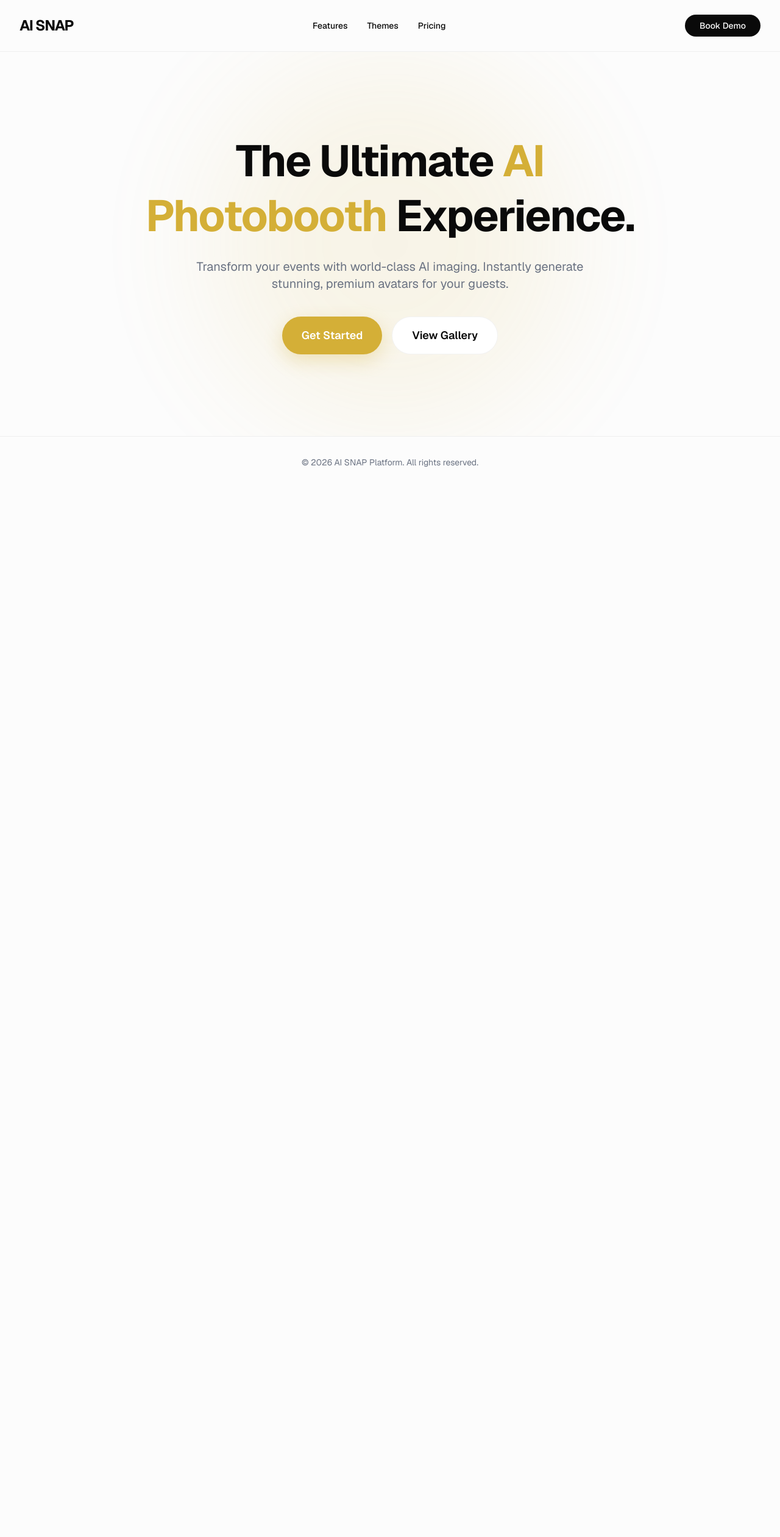
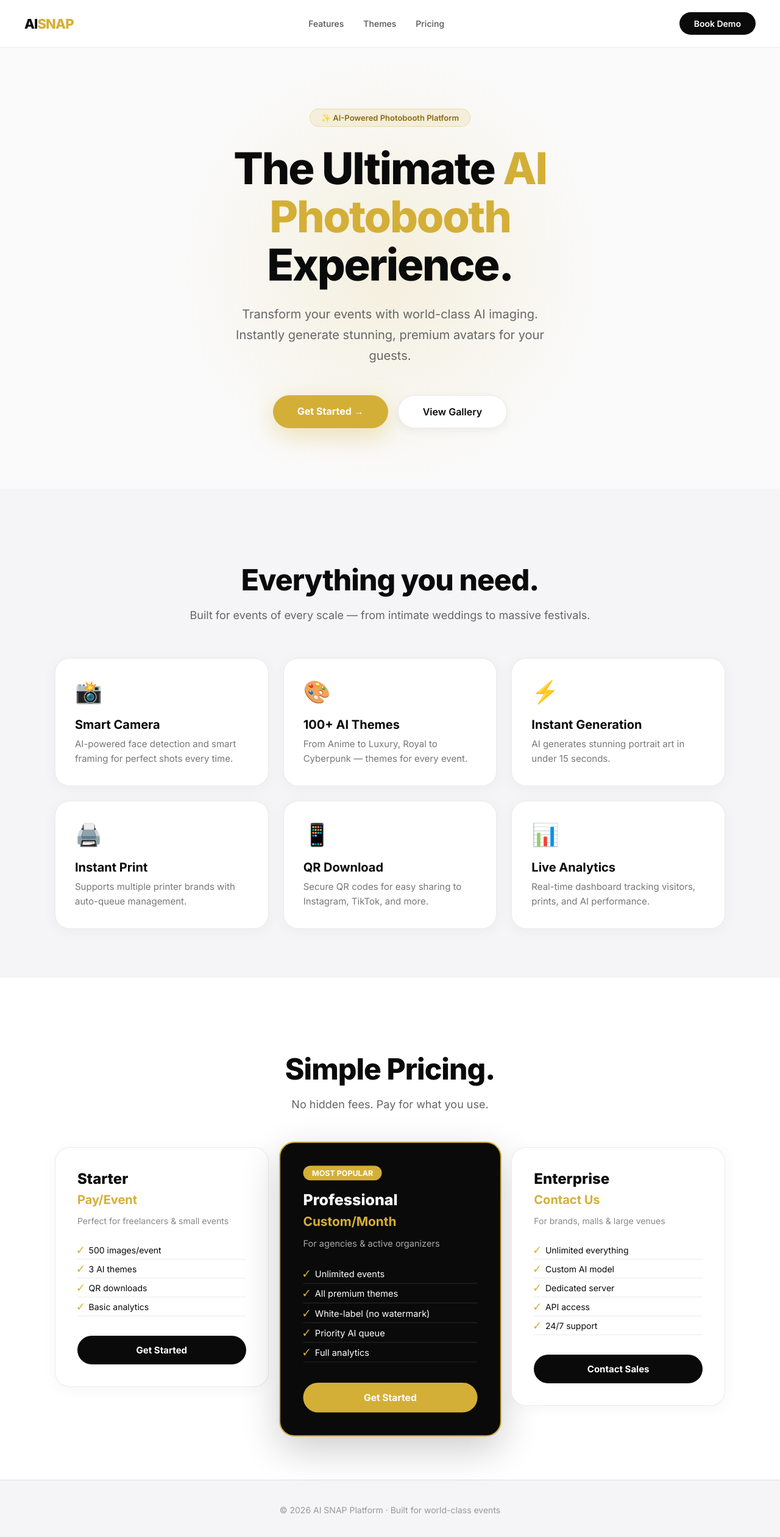
Before and after one commit to Azelruz/ai-snapshotSN, a Next.js app: page / in a window 1280 px wide. Shown: the top 2520 px of the page at 61% size. Before the commit the page ends 800 px from the top, so only its background shows below. Built offline with nearby package versions, Linux system fonts and the light colour scheme.

Commit message:
style: apply guaranteed inline styles to page and layout

```diff
--- a/src/app/layout.tsx
+++ b/src/app/layout.tsx
@@ -1,33 +1,25 @@
 import type { Metadata } from "next";
-import { Geist, Geist_Mono } from "next/font/google";
-import "./globals.css";
+import { Inter } from "next/font/google";
 
-const geistSans = Geist({
-  variable: "--font-geist-sans",
+const inter = Inter({
   subsets: ["latin"],
-});
-
-const geistMono = Geist_Mono({
-  variable: "--font-geist-mono",
-  subsets: ["latin"],
+  weight: ["300", "400", "500", "600", "700", "800"],
 });
 
 export const metadata: Metadata = {
-  title: "Create Next App",
-  description: "Generated by create next app",
+  title: "AI SNAP – The Ultimate AI Photobooth Platform",
+  description:
+    "Transform your events with world-class AI imaging. Instantly generate stunning, premium avatars for your guests.",
 };
 
 export default function RootLayout({
   children,
-}: Readonly<{
-  children: React.ReactNode;
-}>) {
+}: Readonly<{ children: React.ReactNode }>) {
   return (
-    <html
-      lang="en"
-      className={`${geistSans.variable} ${geistMono.variable} h-full antialiased`}
-    >
-      <body className="min-h-full flex flex-col">{children}</body>
+    <html lang="th" className={inter.className}>
+      <body style={{ margin: 0, padding: 0, background: "#fafafa", color: "#0a0a0a" }}>
+        {children}
+      </body>
     </html>
   );
 }
--- a/src/app/page.tsx
+++ b/src/app/page.tsx
@@ -1,44 +1,201 @@
 export default function Home() {
+  const gold = "#D4AF37";
+  const goldLight = "rgba(212,175,55,0.12)";
+  const darkBg = "#0a0a0a";
+  const softGray = "#f5f5f7";
+  const borderColor = "rgba(0,0,0,0.08)";
+
   return (
-    <div className="min-h-screen bg-background text-foreground flex flex-col">
+    <div style={{ minHeight: "100vh", display: "flex", flexDirection: "column", fontFamily: "Inter, sans-serif", background: "#fafafa" }}>
+
       {/* Navigation */}
-      <header className="w-full py-6 px-8 flex justify-between items-center border-b border-border-color">
-        <div className="font-bold text-2xl tracking-tighter">AI SNAP</div>
-        <nav className="hidden md:flex gap-8 text-sm font-medium">
-          <a href="#features" className="hover:text-gold transition-colors">Features</a>
-          <a href="#themes" className="hover:text-gold transition-colors">Themes</a>
-          <a href="#pricing" className="hover:text-gold transition-colors">Pricing</a>
+      <header style={{
+        width: "100%", padding: "20px 40px", display: "flex",
+        justifyContent: "space-between", alignItems: "center",
+        borderBottom: `1px solid ${borderColor}`, background: "rgba(255,255,255,0.85)",
+        backdropFilter: "blur(12px)", position: "sticky", top: 0, zIndex: 100,
+        boxSizing: "border-box",
+      }}>
+        <div style={{ fontWeight: 800, fontSize: 22, letterSpacing: "-0.04em", color: darkBg }}>
+          AI<span style={{ color: gold }}>SNAP</span>
+        </div>
+        <nav style={{ display: "flex", gap: 32, fontSize: 14, fontWeight: 500, color: "#555" }}>
+          {["Features", "Themes", "Pricing"].map(item => (
+            <a key={item} href={`#${item.toLowerCase()}`}
+              style={{ color: "#555", textDecoration: "none", transition: "color 0.2s" }}
+              onMouseEnter={e => (e.currentTarget.style.color = gold)}
+              onMouseLeave={e => (e.currentTarget.style.color = "#555")}>
+              {item}
+            </a>
+          ))}
         </nav>
-        <button className="bg-foreground text-background px-6 py-2 rounded-full text-sm font-medium hover:bg-gold hover:text-white transition-all transform hover:scale-95">
+        <a href="#demo" style={{
+          background: darkBg, color: "#fff", padding: "10px 24px",
+          borderRadius: 50, fontSize: 14, fontWeight: 600, textDecoration: "none",
+          transition: "background 0.2s, transform 0.1s",
+        }}
+          onMouseEnter={e => { e.currentTarget.style.background = gold; e.currentTarget.style.transform = "scale(0.97)"; }}
+          onMouseLeave={e => { e.currentTarget.style.background = darkBg; e.currentTarget.style.transform = "scale(1)"; }}>
           Book Demo
-        </button>
+        </a>
       </header>
 
       {/* Hero Section */}
-      <main className="flex-1 flex flex-col items-center justify-center text-center px-4 py-24 relative overflow-hidden">
-        {/* Glow Effect */}
-        <div className="absolute top-1/2 left-1/2 -translate-x-1/2 -translate-y-1/2 w-[600px] h-[600px] bg-gold opacity-10 rounded-full blur-[100px] pointer-events-none"></div>
+      <main style={{ flex: 1, display: "flex", flexDirection: "column", alignItems: "center", justifyContent: "center", textAlign: "center", padding: "100px 24px", position: "relative", overflow: "hidden" }}>
+        {/* Glow */}
+        <div style={{
+          position: "absolute", top: "50%", left: "50%",
+          transform: "translate(-50%, -50%)",
+          width: 700, height: 700,
+          background: `radial-gradient(circle, rgba(212,175,55,0.15) 0%, transparent 70%)`,
+          pointerEvents: "none", borderRadius: "50%",
+        }} />
 
-        <h1 className="text-5xl md:text-7xl font-bold tracking-tight max-w-4xl leading-tight mb-6 z-10">
-          The Ultimate <span className="text-gold">AI Photobooth</span> Experience.
+        {/* Badge */}
+        <div style={{
+          display: "inline-flex", alignItems: "center", gap: 8,
+          background: goldLight, border: `1px solid rgba(212,175,55,0.3)`,
+          borderRadius: 50, padding: "6px 18px", fontSize: 13, fontWeight: 600,
+          color: "#8B6914", marginBottom: 28, zIndex: 1,
+        }}>
+          ✨ AI-Powered Photobooth Platform
+        </div>
+
+        {/* H1 */}
+        <h1 style={{
+          fontSize: "clamp(36px, 6vw, 72px)", fontWeight: 800,
+          lineHeight: 1.1, letterSpacing: "-0.03em", maxWidth: 800,
+          color: darkBg, margin: "0 0 24px", zIndex: 1,
+        }}>
+          The Ultimate{" "}
+          <span style={{ color: gold }}>AI Photobooth</span>
+          {" "}Experience.
         </h1>
-        <p className="text-lg md:text-xl text-gray-500 max-w-2xl mb-10 z-10">
+
+        {/* Subtitle */}
+        <p style={{
+          fontSize: "clamp(16px, 2vw, 20px)", color: "#666", maxWidth: 560,
+          lineHeight: 1.7, margin: "0 0 48px", fontWeight: 400, zIndex: 1,
+        }}>
           Transform your events with world-class AI imaging. Instantly generate stunning, premium avatars for your guests.
         </p>
 
-        <div className="flex gap-4 z-10">
-          <button className="bg-gold text-white px-8 py-4 rounded-full text-lg font-semibold hover:bg-gold-hover shadow-[0_10px_30px_rgba(212,175,55,0.3)] transition-all transform hover:scale-95">
-            Get Started
-          </button>
-          <button className="bg-surface text-foreground border border-border-color px-8 py-4 rounded-full text-lg font-semibold hover:bg-soft-gray transition-all transform hover:scale-95">
+        {/* CTA Buttons */}
+        <div style={{ display: "flex", gap: 16, flexWrap: "wrap", justifyContent: "center", zIndex: 1 }}>
+          <a href="#start" style={{
+            background: gold, color: "#fff", padding: "16px 40px",
+            borderRadius: 50, fontSize: 16, fontWeight: 700, textDecoration: "none",
+            boxShadow: "0 12px 40px rgba(212,175,55,0.35)",
+            transition: "transform 0.15s, box-shadow 0.15s",
+          }}
+            onMouseEnter={e => { e.currentTarget.style.transform = "scale(0.97)"; e.currentTarget.style.boxShadow = "0 6px 20px rgba(212,175,55,0.3)"; }}
+            onMouseLeave={e => { e.currentTarget.style.transform = "scale(1)"; e.currentTarget.style.boxShadow = "0 12px 40px rgba(212,175,55,0.35)"; }}>
+            Get Started →
+          </a>
+          <a href="#gallery" style={{
+            background: "#fff", color: darkBg, padding: "16px 40px",
+            borderRadius: 50, fontSize: 16, fontWeight: 600, textDecoration: "none",
+            border: `1px solid ${borderColor}`, boxShadow: "0 4px 16px rgba(0,0,0,0.06)",
+            transition: "transform 0.15s",
+          }}
+            onMouseEnter={e => e.currentTarget.style.transform = "scale(0.97)"}
+            onMouseLeave={e => e.currentTarget.style.transform = "scale(1)"}>
             View Gallery
-          </button>
+          </a>
         </div>
       </main>
 
+      {/* Features Section */}
+      <section id="features" style={{ padding: "80px 40px", background: softGray }}>
+        <div style={{ maxWidth: 1100, margin: "0 auto" }}>
+          <h2 style={{ textAlign: "center", fontSize: "clamp(28px, 4vw, 48px)", fontWeight: 800, letterSpacing: "-0.02em", marginBottom: 16, color: darkBg }}>
+            Everything you need.
+          </h2>
+          <p style={{ textAlign: "center", color: "#666", fontSize: 18, marginBottom: 60 }}>
+            Built for events of every scale — from intimate weddings to massive festivals.
+          </p>
+          <div style={{ display: "grid", gridTemplateColumns: "repeat(auto-fit, minmax(260px, 1fr))", gap: 24 }}>
+            {[
+              { icon: "📸", title: "Smart Camera", desc: "AI-powered face detection and smart framing for perfect shots every time." },
+              { icon: "🎨", title: "100+ AI Themes", desc: "From Anime to Luxury, Royal to Cyberpunk — themes for every event." },
+              { icon: "⚡", title: "Instant Generation", desc: "AI generates stunning portrait art in under 15 seconds." },
+              { icon: "🖨️", title: "Instant Print", desc: "Supports multiple printer brands with auto-queue management." },
+              { icon: "📱", title: "QR Download", desc: "Secure QR codes for easy sharing to Instagram, TikTok, and more." },
+              { icon: "📊", title: "Live Analytics", desc: "Real-time dashboard tracking visitors, prints, and AI performance." },
+            ].map(f => (
+              <div key={f.title} style={{
+                background: "#fff", borderRadius: 24, padding: 32,
+                border: `1px solid ${borderColor}`,
+                boxShadow: "0 4px 24px rgba(0,0,0,0.04)",
+                transition: "transform 0.2s, box-shadow 0.2s",
+              }}
+                onMouseEnter={e => { e.currentTarget.style.transform = "translateY(-4px)"; e.currentTarget.style.boxShadow = "0 12px 40px rgba(0,0,0,0.1)"; }}
+                onMouseLeave={e => { e.currentTarget.style.transform = "translateY(0)"; e.currentTarget.style.boxShadow = "0 4px 24px rgba(0,0,0,0.04)"; }}>
+                <div style={{ fontSize: 36, marginBottom: 16 }}>{f.icon}</div>
+                <h3 style={{ fontSize: 20, fontWeight: 700, color: darkBg, marginBottom: 8 }}>{f.title}</h3>
+                <p style={{ color: "#777", lineHeight: 1.6, fontSize: 15, margin: 0 }}>{f.desc}</p>
+              </div>
+            ))}
+          </div>
+        </div>
+      </section>
+
+      {/* Pricing Section */}
+      <section id="pricing" style={{ padding: "80px 40px", background: "#fff" }}>
+        <div style={{ maxWidth: 1100, margin: "0 auto" }}>
+          <h2 style={{ textAlign: "center", fontSize: "clamp(28px, 4vw, 48px)", fontWeight: 800, letterSpacing: "-0.02em", marginBottom: 16, color: darkBg }}>
+            Simple Pricing.
+          </h2>
+          <p style={{ textAlign: "center", color: "#666", fontSize: 18, marginBottom: 60 }}>No hidden fees. Pay for what you use.</p>
+          <div style={{ display: "grid", gridTemplateColumns: "repeat(auto-fit, minmax(240px, 1fr))", gap: 24, alignItems: "start" }}>
+            {[
+              { plan: "Starter", price: "Pay/Event", desc: "Perfect for freelancers & small events", features: ["500 images/event", "3 AI themes", "QR downloads", "Basic analytics"], highlight: false },
+              { plan: "Professional", price: "Custom/Month", desc: "For agencies & active organizers", features: ["Unlimited events", "All premium themes", "White-label (no watermark)", "Priority AI queue", "Full analytics"], highlight: true },
+              { plan: "Enterprise", price: "Contact Us", desc: "For brands, malls & large venues", features: ["Unlimited everything", "Custom AI model", "Dedicated server", "API access", "24/7 support"], highlight: false },
+            ].map(p => (
+              <div key={p.plan} style={{
+                background: p.highlight ? darkBg : "#fff",
+                color: p.highlight ? "#fff" : darkBg,
+                borderRadius: 24, padding: 36,
+                border: p.highlight ? `2px solid ${gold}` : `1px solid ${borderColor}`,
+                boxShadow: p.highlight ? `0 20px 60px rgba(0,0,0,0.2)` : "0 4px 24px rgba(0,0,0,0.04)",
+                transform: p.highlight ? "scale(1.04)" : "scale(1)",
+              }}>
+                {p.highlight && (
+                  <div style={{ background: gold, color: "#fff", borderRadius: 50, padding: "4px 14px", fontSize: 12, fontWeight: 700, display: "inline-block", marginBottom: 16 }}>
+                    MOST POPULAR
+                  </div>
+                )}
+                <h3 style={{ fontSize: 24, fontWeight: 800, margin: "0 0 4px" }}>{p.plan}</h3>
+                <div style={{ fontSize: 20, fontWeight: 700, color: gold, margin: "8px 0" }}>{p.price}</div>
+                <p style={{ fontSize: 14, color: p.highlight ? "#aaa" : "#888", marginBottom: 24 }}>{p.desc}</p>
+                <ul style={{ listStyle: "none", padding: 0, margin: "0 0 32px" }}>
+                  {p.features.map(f => (
+                    <li key={f} style={{ fontSize: 14, padding: "6px 0", borderBottom: `1px solid ${p.highlight ? "rgba(255,255,255,0.1)" : borderColor}`, display: "flex", alignItems: "center", gap: 8 }}>
+                      <span style={{ color: gold }}>✓</span> {f}
+                    </li>
+                  ))}
+                </ul>
+                <a href="#demo" style={{
+                  display: "block", textAlign: "center",
+                  background: p.highlight ? gold : darkBg,
+                  color: "#fff", padding: "14px 24px", borderRadius: 50,
+                  fontWeight: 700, fontSize: 15, textDecoration: "none",
+                }}>
+                  {p.plan === "Enterprise" ? "Contact Sales" : "Get Started"}
+                </a>
+              </div>
+            ))}
+          </div>
+        </div>
+      </section>
+
       {/* Footer */}
-      <footer className="py-8 text-center text-sm text-gray-500 border-t border-border-color">
-        &copy; {new Date().getFullYear()} AI SNAP Platform. All rights reserved.
+      <footer style={{
+        padding: "40px", textAlign: "center", fontSize: 14, color: "#999",
+        borderTop: `1px solid ${borderColor}`, background: softGray,
+      }}>
+        © {new Date().getFullYear()} AI SNAP Platform · Built for world-class events
       </footer>
     </div>
   );
```
